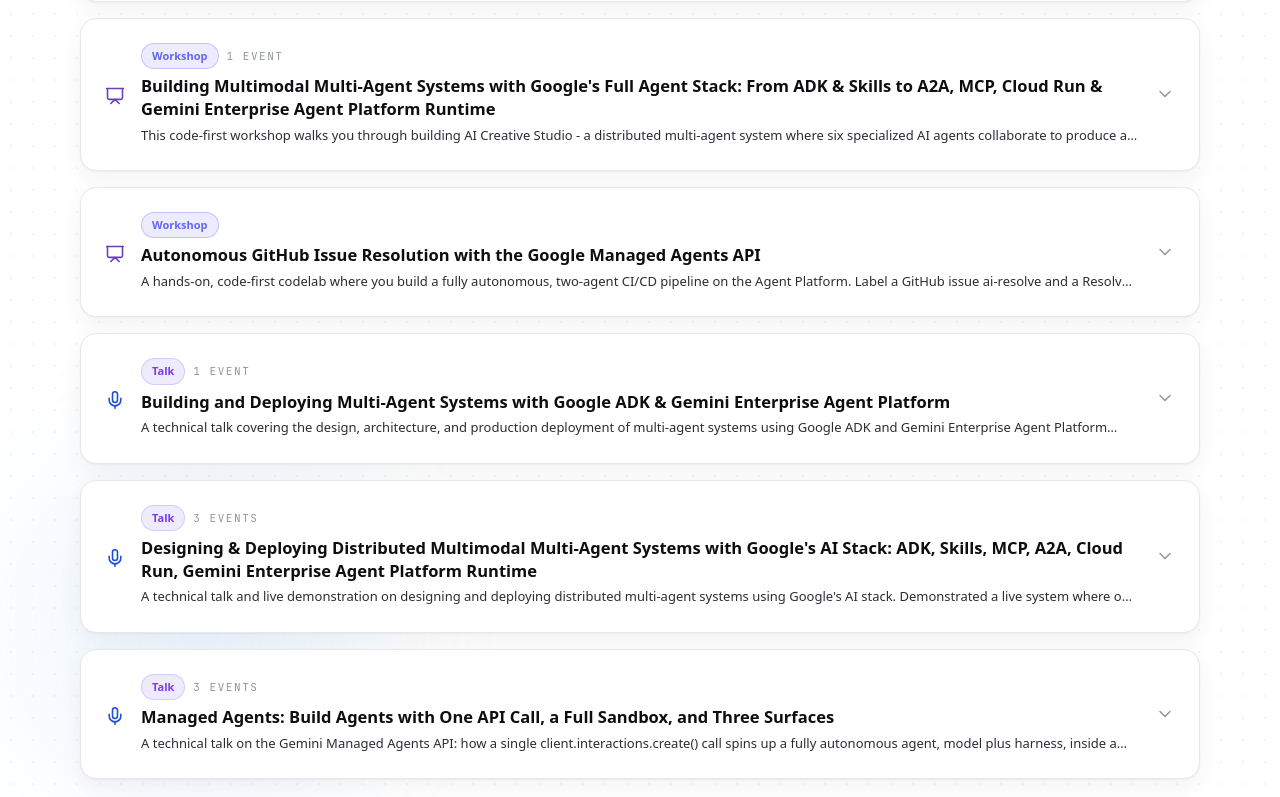
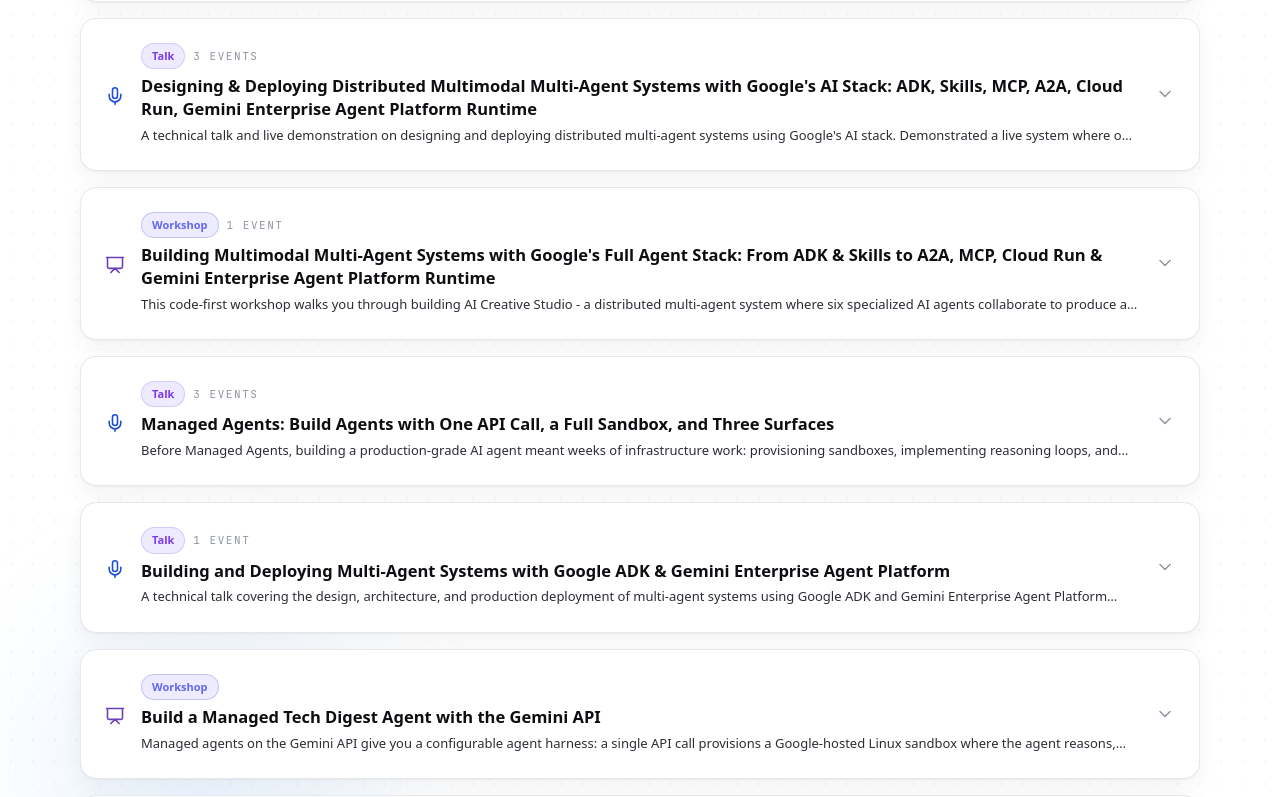
Before and after one commit to Saoussen-CH/Saoussen-CH.github.io, a React (Vite) app: page / in a window 1280 px wide. Shown: the part 7420-8217 px from the top of the page. Built offline with nearby package versions, Linux system fonts and the light colour scheme; a web font is replaced by a local one.

Commit message:
Sort talks by first delivery date (oldest to newest)

```diff
--- a/src/data/profile.ts
+++ b/src/data/profile.ts
@@ -295,77 +295,6 @@
     ],
   },
   {
-    codelabUrl: 'https://codelabs.developers.google.com/ai-creative-studio-adk-a2a',
-    id: 'workshop-distributed-multi-agent-stack',
-    emoji: '🚀',
-    type: 'Workshop',
-    title: 'Building Multimodal Multi-Agent Systems with Google\'s Full Agent Stack: From ADK & Skills to A2A, MCP, Cloud Run & Gemini Enterprise Agent Platform Runtime',
-    description: 'This code-first workshop walks you through building AI Creative Studio - a distributed multi-agent system where six specialized AI agents collaborate to produce a complete Instagram marketing campaign from a single prompt. You will implement every agent yourself: a Brand Strategist that searches the web for real-time insights, a Copywriter powered by ADK Skills for on-demand platform knowledge, a Designer that bridges a text agent to a Gemini image model via a custom tool, a Critic that uses Pydantic structured output to enforce review quality, a Project Manager that integrates Notion through MCP, and a Creative Director orchestrator that sequences all five specialists and handles the quality control loop.',
-    highlights: [
-      'Build LLM agents with Google ADK - system instructions, built-in tools, and FunctionTools',
-      'Package reusable agent knowledge with ADK Skills (SkillToolset) to keep prompts lean',
-      'Bridge a text agent to an image generation model via a custom async tool',
-      'Enforce structured output from Gemini using Pydantic response_schema',
-      'Connect agents to external APIs without custom glue code using MCP (Notion integration)',
-      'Turn any agent into a network-callable service with the A2A protocol',
-      'Orchestrate distributed agents with RemoteA2aAgent and AgentTool',
-      'Keep long multi-agent workflows within context limits using context compaction',
-      'Deploy specialist agents as Cloud Run microservices and host the orchestrator on Agent Engine',
-      'Build a quality control loop where the Critic triggers automatic revision before delivery',
-      'Intuition to avoid the most common pitfalls in distributed agent system design: context passing, output contracts, retry handling, and context compaction',
-    ],
-    sessions: [
-      {
-        event: 'TechFest 1.0 · Build with AI',
-        date: 'May 2026',
-        location: 'Monastir, Tunisia',
-        eventUrl: 'https://gdg.community.dev/events/details/google-gdg-monastir-presents-techfest-10-buildwithai-workshop-saoussen-chaabnia/',
-      },
-    ],
-  },
-  {
-    id: 'workshop-managed-agents-issue-resolver',
-    emoji: '🔧',
-    type: 'Workshop',
-    title: 'Autonomous GitHub Issue Resolution with the Google Managed Agents API',
-    description: 'A hands-on, code-first codelab where you build a fully autonomous, two-agent CI/CD pipeline on the Agent Platform. Label a GitHub issue ai-resolve and a Resolver Agent reads it via GitHub MCP, clones the repo, fixes the bug, runs the tests, and opens a PR. When the PR merges, a CD Agent deploys the fix to Cloud Run with canary traffic splitting, polls Cloud Monitoring MCP for error rates, and promotes or rolls back automatically, using Cloud Logging MCP for context. No orchestration framework and nothing to deploy: just two AGENTS.md files, two SKILL.md files, and two Python scripts calling the Managed Agents API.',
-    highlights: [
-      'What is the Managed Agents API: one call provisions a full Linux sandbox (Bash, Python, git, web access), nothing to deploy or manage',
-      'Write the Resolver Agent: reads a labelled GitHub issue via GitHub MCP, clones the repo, fixes the bug, runs the tests, and opens a PR',
-      'Write the CD Agent: deploys via canary traffic splitting, polls Cloud Monitoring MCP, and promotes or rolls back automatically',
-      'Create named agents on the Agent Platform with agents.create(), passing AGENTS.md as system_instruction and uploading SKILL.md to GCS as the agent home',
-      'Hosted MCP servers for GitHub, Cloud Monitoring, and Cloud Logging, no MCP servers to deploy or manage',
-      'Two GitHub Actions workflows: resolve.yml triggers on the ai-resolve label, deploy.yml triggers on merge to master',
-      'Trigger end-to-end issue resolution and watch the agent fix four seeded bugs in a conference-session browser app',
-      'Review the agent-authored PR, merge it, and watch the CD agent canary-deploy the fix and close the issue automatically',
-    ],
-    sessions: [],
-  },
-  {
-    id: 'talk-building-deploying-mas-adk',
-    emoji: '🎤',
-    type: 'Talk',
-    title: 'Building and Deploying Multi-Agent Systems with Google ADK & Gemini Enterprise Agent Platform',
-    description: 'A technical talk covering the design, architecture, and production deployment of multi-agent systems using Google ADK and Gemini Enterprise Agent Platform Runtime. From AI agent fundamentals and ADK\'s modular framework to deploying full-stack agentic applications with FastAPI and React on Cloud Run, with agents hosted on the fully managed Agent Runtime.',
-    highlights: [
-      'Google ADK architecture: model-agnostic, deployment-agnostic, and framework-compatible',
-      'LLM-based agents for dynamic reasoning vs workflow agents for deterministic control',
-      'Multi-agent hierarchical trees with sequential, loop, and parallel workflow patterns',
-      'State, Artifacts, and Memory management in production agent systems',
-      'Deploying agents to Gemini Enterprise Agent Platform Runtime for managed scaling, security, and observability',
-      'Full-stack integration: FastAPI backend + React frontend + Agent Engine',
-      'IAM and authentication patterns for Cloud Run service accounts',
-      'Production observability with Cloud Trace, Logging, and Monitoring',
-    ],
-    sessions: [
-      {
-        event: 'WeAreDevelopers World Congress - Online - 2026',
-        date: 'July 2026',
-        location: 'Berlin, Germany',
-      },
-    ],
-  },
-  {
     id: 'talk-distributed-multi-agent',
     emoji: '🎤',
     type: 'Talk',
@@ -402,22 +331,50 @@
     ],
   },
   {
+    codelabUrl: 'https://codelabs.developers.google.com/ai-creative-studio-adk-a2a',
+    id: 'workshop-distributed-multi-agent-stack',
+    emoji: '🚀',
+    type: 'Workshop',
+    title: 'Building Multimodal Multi-Agent Systems with Google\'s Full Agent Stack: From ADK & Skills to A2A, MCP, Cloud Run & Gemini Enterprise Agent Platform Runtime',
+    description: 'This code-first workshop walks you through building AI Creative Studio - a distributed multi-agent system where six specialized AI agents collaborate to produce a complete Instagram marketing campaign from a single prompt. You will implement every agent yourself: a Brand Strategist that searches the web for real-time insights, a Copywriter powered by ADK Skills for on-demand platform knowledge, a Designer that bridges a text agent to a Gemini image model via a custom tool, a Critic that uses Pydantic structured output to enforce review quality, a Project Manager that integrates Notion through MCP, and a Creative Director orchestrator that sequences all five specialists and handles the quality control loop.',
+    highlights: [
+      'Build LLM agents with Google ADK - system instructions, built-in tools, and FunctionTools',
+      'Package reusable agent knowledge with ADK Skills (SkillToolset) to keep prompts lean',
+      'Bridge a text agent to an image generation model via a custom async tool',
+      'Enforce structured output from Gemini using Pydantic response_schema',
+      'Connect agents to external APIs without custom glue code using MCP (Notion integration)',
+      'Turn any agent into a network-callable service with the A2A protocol',
+      'Orchestrate distributed agents with RemoteA2aAgent and AgentTool',
+      'Keep long multi-agent workflows within context limits using context compaction',
+      'Deploy specialist agents as Cloud Run microservices and host the orchestrator on Agent Engine',
+      'Build a quality control loop where the Critic triggers automatic revision before delivery',
+      'Intuition to avoid the most common pitfalls in distributed agent system design: context passing, output contracts, retry handling, and context compaction',
+    ],
+    sessions: [
+      {
+        event: 'TechFest 1.0 · Build with AI',
+        date: 'May 2026',
+        location: 'Monastir, Tunisia',
+        eventUrl: 'https://gdg.community.dev/events/details/google-gdg-monastir-presents-techfest-10-buildwithai-workshop-saoussen-chaabnia/',
+      },
+    ],
+  },
+  {
     id: 'talk-managed-agents-api',
     emoji: '🎤',
     type: 'Talk',
     title: 'Managed Agents: Build Agents with One API Call, a Full Sandbox, and Three Surfaces',
-    description: 'A technical talk on the Gemini Managed Agents API: how a single client.interactions.create() call spins up a fully autonomous agent, model plus harness, inside a managed Linux sandbox. Covers the three surfaces it runs on (Google AI Studio, the Gemini API, and the Agent Platform), persisting reusable configuration with AGENTS.md, SKILL.md, and agents.create(), and multi-turn refinement with previous_interaction_id, illustrated with three live demos, one per surface: building an agent in Google AI Studio, the Daily Digest app on the Gemini API, and the Managed Issue Resolver on the Agent Platform.',
+    description: 'Before Managed Agents, building a production-grade AI agent meant weeks of infrastructure work: provisioning sandboxes, implementing reasoning loops, and managing state and multi-turn memory. This talk introduces the Gemini Managed Agents API and the shift it represents: a single API call provisions a fully autonomous agent powered by the Antigravity harness - the same harness behind Google\'s Deep Research - and Gemini 3.5 Flash inside a managed Linux sandbox with full filesystem access, code execution, and web browsing. The talk covers the model + harness foundation, customisation with AGENTS.md and SKILL.md, named agent persistence, and multi-turn refinement across all three surfaces (AI Studio, Gemini API, and Agent Platform), brought to life with three live demos: AI Studio templates, a full-stack Daily Digest app, and the Managed Issue Resolver where two agents autonomously fix a GitHub issue and canary-deploy the fix to Cloud Run with automatic rollback.',
     highlights: [
-      'The Foundation: an agent is a model plus a harness, sandbox, tools, instructions, and a loop',
-      'One API Call: client.interactions.create() with streaming, inline environment.sources, and multi-turn refinement via previous_interaction_id',
-      'Three Surfaces, three live demos: building an agent in Google AI Studio, the Daily Digest app on the Gemini API, and the Managed Issue Resolver on the Agent Platform',
-      'Live demo: Daily Digest, a full-stack FastAPI + React app where one Gemini API call fetches tech news, writes editorial summaries, and exports a PDF',
-      'Live demo: Managed Issue Resolver, a GitHub Actions pipeline where one agent fixes a labelled issue and opens a PR, and a second agent canary-deploys the merge to Cloud Run with automatic rollback',
-      'Custom Agents: persisting reusable configuration with AGENTS.md, SKILL.md, and agents.create()',
-      'Sandbox internals: Ubuntu, Python, Node, 4 CPU / 16 GB RAM, and a 15-minute idle-to-snapshot lifecycle',
-      'Eight real-world use-case patterns, from research assistants to full-stack code generation',
-      'Pricing, quotas, and limits to plan for when running agents at scale',
-      'Live Q&A on building agents with the Managed Agents API',
+      'The Foundation: the Antigravity harness wraps Gemini 3.5 Flash with a ReAct loop, tool execution, and a managed Linux sandbox',
+      'Before vs. After: from weeks of harness infrastructure to a single API call that provisions a full Ubuntu sandbox with 4 CPU / 16 GB RAM, Python, Node.js, filesystem, and web access',
+      'Multi-turn refinement: resume both filesystem state and conversation history across API calls via environment ID and previous_interaction_id',
+      'Three Surfaces: AI Studio for no-code prototyping, Gemini API with open network for developer integration, Agent Platform with IAM and network allowlists for enterprise production',
+      'Custom Agents: AGENTS.md for system instructions, SKILL.md for reusable procedural knowledge',
+      'agents.create() for persistent, named, team-shareable agent configurations',
+      'Managed Agents vs ADK: when to use the fully managed harness to ship fast vs. when to own the harness with ADK for maximum control, on-prem deployment, and sub-second latency requirements',
+      'Live demo: Daily Digest, a full-stack FastAPI + React app where one Gemini API call fetches tech news, writes editorial summaries, and exports a polished PDF streamed live to the browser',
+      'Live demo: Managed Issue Resolver on Agent Platform, a two-agent GitHub Actions pipeline where one agent reads a labelled GitHub issue via GitHub MCP, clones the repo, fixes the bug, runs tests, and opens a PR; a second agent canary-deploys the merged fix to Cloud Run and monitors error rates via Cloud Monitoring MCP with automatic rollback',
     ],
     sessions: [
       {
@@ -440,6 +397,66 @@
       },
     ],
   },
+  {
+    id: 'talk-building-deploying-mas-adk',
+    emoji: '🎤',
+    type: 'Talk',
+    title: 'Building and Deploying Multi-Agent Systems with Google ADK & Gemini Enterprise Agent Platform',
+    description: 'A technical talk covering the design, architecture, and production deployment of multi-agent systems using Google ADK and Gemini Enterprise Agent Platform Runtime. From AI agent fundamentals and ADK\'s modular framework to deploying full-stack agentic applications with FastAPI and React on Cloud Run, with agents hosted on the fully managed Agent Runtime.',
+    highlights: [
+      'Google ADK architecture: model-agnostic, deployment-agnostic, and framework-compatible',
+      'LLM-based agents for dynamic reasoning vs workflow agents for deterministic control',
+      'Multi-agent hierarchical trees with sequential, loop, and parallel workflow patterns',
+      'State, Artifacts, and Memory management in production agent systems',
+      'Deploying agents to Gemini Enterprise Agent Platform Runtime for managed scaling, security, and observability',
+      'Full-stack integration: FastAPI backend + React frontend + Agent Engine',
+      'IAM and authentication patterns for Cloud Run service accounts',
+      'Production observability with Cloud Trace, Logging, and Monitoring',
+    ],
+    sessions: [
+      {
+        event: 'WeAreDevelopers World Congress - Online - 2026',
+        date: 'July 2026',
+        location: 'Berlin, Germany',
+      },
+    ],
+  },
+  {
+    id: 'codelab-tech-digest-managed-agents',
+    codelabUrl: 'https://codelabs.developers.google.com/tech-digest-managed-agent#0',
+    emoji: '📰',
+    type: 'Workshop',
+    title: 'Build a Managed Tech Digest Agent with the Gemini API',
+    description: 'Managed agents on the Gemini API give you a configurable agent harness: a single API call provisions a Google-hosted Linux sandbox where the agent reasons, executes code, manages files, and browses the web autonomously. Unlike a standard LLM call that returns text, you get a persistent compute environment where the agent acts and produces file artifacts, with nothing to deploy or manage. This hands-on codelab, built in collaboration with Mete Atamel (Developer Advocate at Google) and published on Google Codelabs, is a practical introduction to these concepts. Using a tech digest as the running example, you go from a blank Python file to a working agent that fetches today\'s top stories, writes editorial summaries in a configured voice, and generates a PDF, all from a single API call.',
+    highlights: [
+      'What is a managed agent: one API call provisions a Google-hosted Linux sandbox with code execution, web search, URL fetching, and filesystem tools, nothing to deploy or manage',
+      'First agent call: client.interactions.create() with streaming to watch the agent reason and act in real time',
+      'Customize with AGENTS.md: mount instructions and editorial voice directly into the sandbox filesystem at startup',
+      'Skills: extend the agent with SKILL.md and a pre-built PDF renderer, letting the agent discover and run them autonomously',
+      'Environment persistence: the sandbox retains files and state for 7 days, your handle back to it is environment_id',
+      'Multi-turn refinement: resume the same sandbox with environment_id and previous_interaction_id to refine the digest without re-fetching the web',
+      'Save as a named agent: agents.create() bakes your configuration on Google\'s side so future calls need no re-upload',
+    ],
+    sessions: [],
+  },
+  {
+    id: 'workshop-managed-agents-issue-resolver',
+    emoji: '🔧',
+    type: 'Workshop',
+    title: 'Autonomous GitHub Issue Resolution with the Google Managed Agents API',
+    description: 'A hands-on, code-first codelab where you build a fully autonomous, two-agent CI/CD pipeline on the Agent Platform. Label a GitHub issue ai-resolve and a Resolver Agent reads it via GitHub MCP, clones the repo, fixes the bug, runs the tests, and opens a PR. When the PR merges, a CD Agent deploys the fix to Cloud Run with canary traffic splitting, polls Cloud Monitoring MCP for error rates, and promotes or rolls back automatically, using Cloud Logging MCP for context. No orchestration framework and nothing to deploy: just two AGENTS.md files, two SKILL.md files, and two Python scripts calling the Managed Agents API.',
+    highlights: [
+      'What is the Managed Agents API: one call provisions a full Linux sandbox (Bash, Python, git, web access), nothing to deploy or manage',
+      'Write the Resolver Agent: reads a labelled GitHub issue via GitHub MCP, clones the repo, fixes the bug, runs the tests, and opens a PR',
+      'Write the CD Agent: deploys via canary traffic splitting, polls Cloud Monitoring MCP, and promotes or rolls back automatically',
+      'Create named agents on the Agent Platform with agents.create(), passing AGENTS.md as system_instruction and uploading SKILL.md to GCS as the agent home',
+      'Hosted MCP servers for GitHub, Cloud Monitoring, and Cloud Logging, no MCP servers to deploy or manage',
+      'Two GitHub Actions workflows: resolve.yml triggers on the ai-resolve label, deploy.yml triggers on merge to master',
+      'Trigger end-to-end issue resolution and watch the agent fix four seeded bugs in a conference-session browser app',
+      'Review the agent-authored PR, merge it, and watch the CD agent canary-deploy the fix and close the issue automatically',
+    ],
+    sessions: [],
+  },
 ];
 
 // ============================================
```
